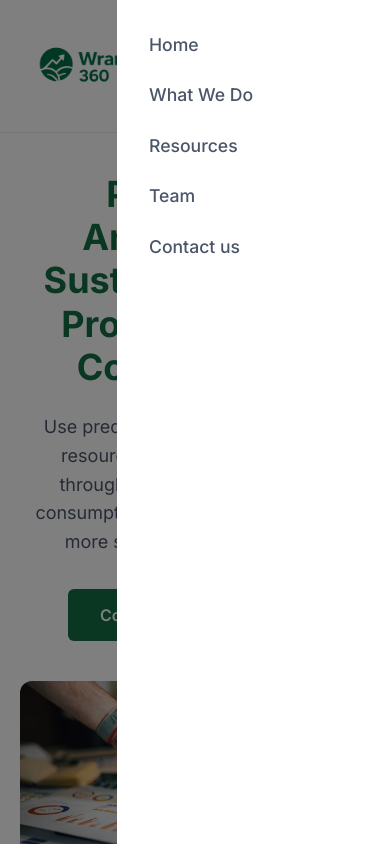
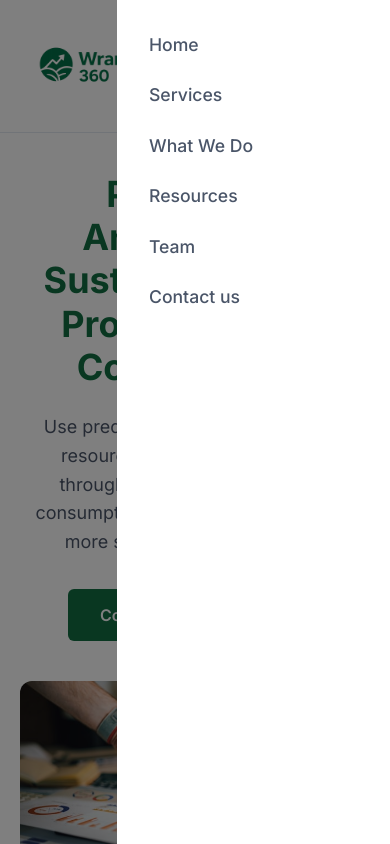
Before and after one commit to rmiyoyo/wrangla360, a Next.js app: page /focus/analytics in a window 390 px wide. Both pictures are taken after a click on the button "Toggle menu". Shown: the top 844 px of the page. Built offline with nearby package versions, Linux system fonts and the light colour scheme.

Commit message:
Services on menu

```diff
--- a/src/app/components/MobileMenu.tsx
+++ b/src/app/components/MobileMenu.tsx
@@ -21,6 +21,7 @@ export default function MobileMenu() {
         <div className="mobile-menu-overlay" onClick={() => setIsOpen(false)}>
           <div className="mobile-menu-content" onClick={e => e.stopPropagation()}>
             <Link href="/" onClick={() => setIsOpen(false)}>Home</Link>
+            <Link href="/services" onClick={() => setIsOpen(false)}>Services</Link>
             <Link href="/what-we-do" onClick={() => setIsOpen(false)}>What We Do</Link>
             <Link href="/resources" onClick={() => setIsOpen(false)}>Resources</Link>
             <Link href="/team" onClick={() => setIsOpen(false)}>Team</Link>
```
